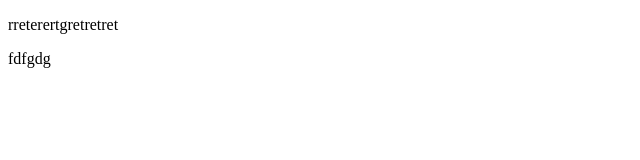
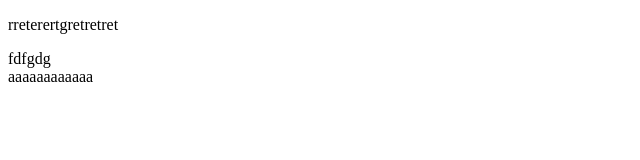
Before and after one commit to crazy0000developer00121/EDU, a plain HTML site: page new.html in a window 1280 px wide. Shown: the whole page, without its empty margins (0-640 px from the left). Drawn offline with Linux system fonts and the light colour scheme.

Commit message:
add New code

```diff
--- a/new.html
+++ b/new.html
@@ -8,5 +8,6 @@
 <body>
     <p> rreterertgretretret</p>
     <div class="esim"> fdfgdg </div>
+    <div class="eli"> aaaaaaaaaaaa </div>
 </body>
 </html>
```
